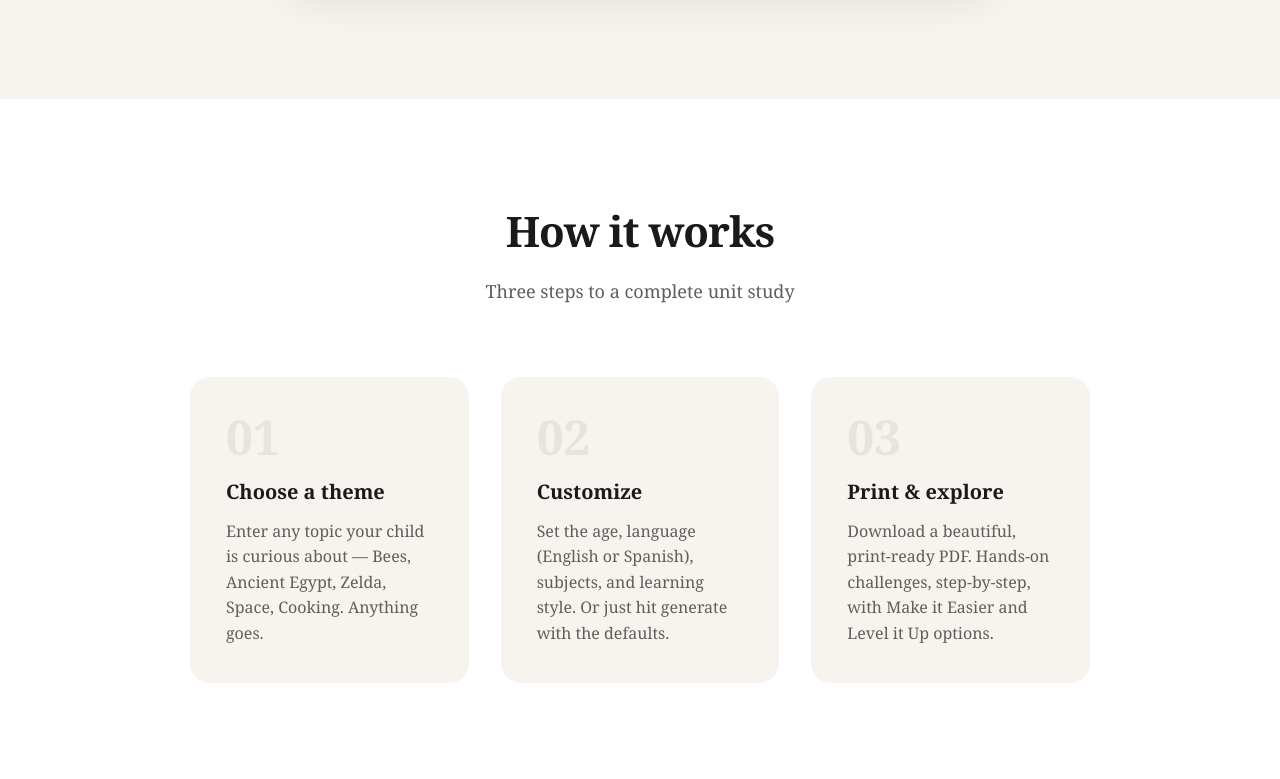
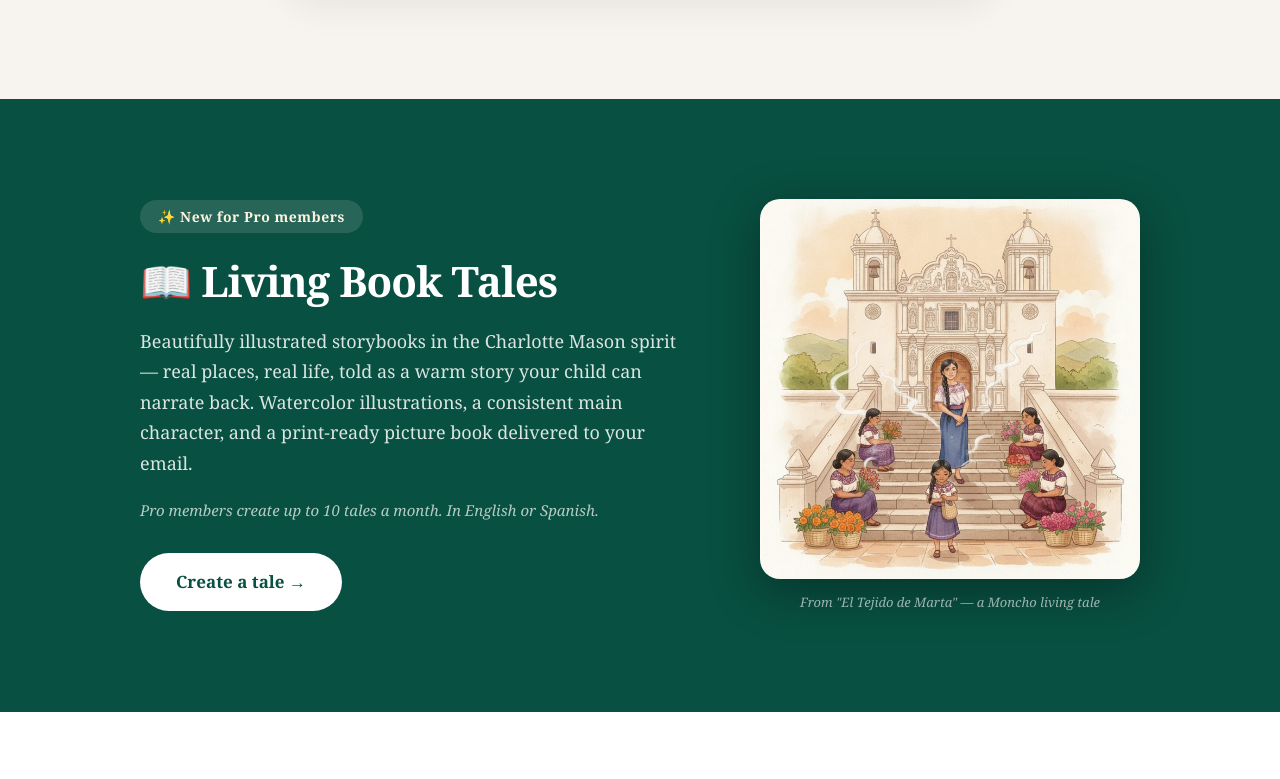
Before and after one commit to albanorybr/moncho-web, a Next.js app: page / in a window 1280 px wide. Shown: the part 1061-1840 px from the top of the page. Built offline with nearby package versions, Linux system fonts and the light colour scheme.

Commit message:
Landing: Living Book Tales showcase section + Pro feature

```diff
--- a/app/page.tsx
+++ b/app/page.tsx
@@ -94,7 +94,7 @@ export default function Home() {
           margin: '0 auto 48px',
           fontFamily: 'Georgia, serif',
         }}>
-          Moncho generates complete, print-ready unit studies tailored to your child's age, interests, and learning style. In English or Spanish. In minutes.
+          Moncho generates complete, print-ready unit studies tailored to your child&apos;s age, interests, and learning style. In English or Spanish. In minutes.
         </p>
 
         <div style={{ display: 'flex', gap: '16px', justifyContent: 'center', flexWrap: 'wrap' }}>
@@ -173,7 +173,7 @@ export default function Home() {
             borderLeft: '4px solid #1D9E75',
             paddingLeft: '20px',
           }}>
-            "You're not just learning about volcanoes — you're becoming the scientist who discovers what makes Earth's most powerful mountains explode."
+            &quot;You&apos;re not just learning about volcanoes — you&apos;re becoming the scientist who discovers what makes Earth&apos;s most powerful mountains explode.&quot;
           </p>
 
           <div style={{ display: 'flex', gap: '12px', flexWrap: 'wrap' }}>
@@ -187,6 +187,93 @@ export default function Home() {
                 color: '#1A1A1A',
               }}>{subject}</div>
             ))}
+          </div>
+        </div>
+      </section>
+
+      {/* LIVING BOOK TALES */}
+      <section style={{ background: '#085041', padding: '100px 48px' }}>
+        <div style={{
+          maxWidth: '1000px',
+          margin: '0 auto',
+          display: 'flex',
+          alignItems: 'center',
+          gap: '64px',
+          flexWrap: 'wrap',
+          justifyContent: 'center',
+        }}>
+          <div style={{ flex: '1 1 380px', minWidth: '320px' }}>
+            <div style={{
+              display: 'inline-block',
+              background: 'rgba(255,255,255,0.12)',
+              color: '#FDF3E0',
+              padding: '6px 18px',
+              borderRadius: '100px',
+              fontSize: '14px',
+              fontWeight: 600,
+              marginBottom: '24px',
+              letterSpacing: '0.5px',
+            }}>
+              ✨ New for Pro members
+            </div>
+            <h2 style={{
+              fontSize: '42px',
+              fontWeight: 700,
+              color: 'white',
+              letterSpacing: '-1px',
+              marginBottom: '20px',
+              lineHeight: 1.15,
+            }}>
+              📖 Living Book Tales
+            </h2>
+            <p style={{
+              color: 'rgba(255,255,255,0.85)',
+              fontSize: '18px',
+              lineHeight: 1.7,
+              marginBottom: '20px',
+            }}>
+              Beautifully illustrated storybooks in the Charlotte Mason spirit — real places, real life, told as a warm story your child can narrate back. Watercolor illustrations, a consistent main character, and a print-ready picture book delivered to your email.
+            </p>
+            <p style={{
+              color: 'rgba(255,255,255,0.7)',
+              fontSize: '15px',
+              fontStyle: 'italic',
+              marginBottom: '32px',
+            }}>
+              Pro members create up to 10 tales a month. In English or Spanish.
+            </p>
+            <a href="/tales" style={{
+              background: 'white',
+              color: '#085041',
+              padding: '16px 36px',
+              borderRadius: '100px',
+              textDecoration: 'none',
+              fontSize: '17px',
+              fontWeight: 700,
+              display: 'inline-block',
+            }}>
+              Create a tale →
+            </a>
+          </div>
+          <div style={{ flex: '0 1 380px', textAlign: 'center' }}>
+            <img
+              src="/tale-sample.jpg"
+              alt="Illustration from a Moncho living tale — the church steps of Santo Tomás, Chichicastenango"
+              style={{
+                width: '100%',
+                maxWidth: '380px',
+                borderRadius: '20px',
+                boxShadow: '0 12px 48px rgba(0,0,0,0.35)',
+              }}
+            />
+            <p style={{
+              color: 'rgba(255,255,255,0.6)',
+              fontSize: '13px',
+              fontStyle: 'italic',
+              marginTop: '14px',
+            }}>
+              From &quot;El Tejido de Marta&quot; — a Moncho living tale
+            </p>
           </div>
         </div>
       </section>
@@ -304,7 +391,7 @@ export default function Home() {
             marginBottom: '16px',
           }}>Simple pricing</h2>
           <p style={{ color: '#5F5E5A', fontSize: '18px', marginBottom: '64px' }}>
-            Start free. Upgrade when you're ready.
+            Start free. Upgrade when you&apos;re ready.
           </p>
           <div style={{
             display: 'grid',
@@ -362,7 +449,7 @@ export default function Home() {
               <div style={{ fontSize: '18px', fontWeight: 700, color: 'white', marginBottom: '8px' }}>Pro</div>
               <div style={{ fontSize: '48px', fontWeight: 700, color: 'white', marginBottom: '4px' }}>$9</div>
               <div style={{ color: 'rgba(255,255,255,0.7)', fontSize: '15px', marginBottom: '32px' }}>per month</div>
-              {['Unlimited unit studies', 'All modes & styles', 'All 12 subjects', 'English & Spanish', 'PDF download', 'Study history'].map(f => (
+              {['Unlimited unit studies', '📖 10 Living Book Tales/month', 'All modes & styles', 'All 12 subjects', 'English & Spanish', 'PDF download', 'Study history'].map(f => (
                 <div key={f} style={{ display: 'flex', gap: '10px', marginBottom: '12px', fontSize: '16px', color: 'white' }}>
                   <span style={{ color: 'rgba(255,255,255,0.8)' }}>✓</span> {f}
                 </div>
```
Lines whose indentation alone changed are shown as unchanged.
